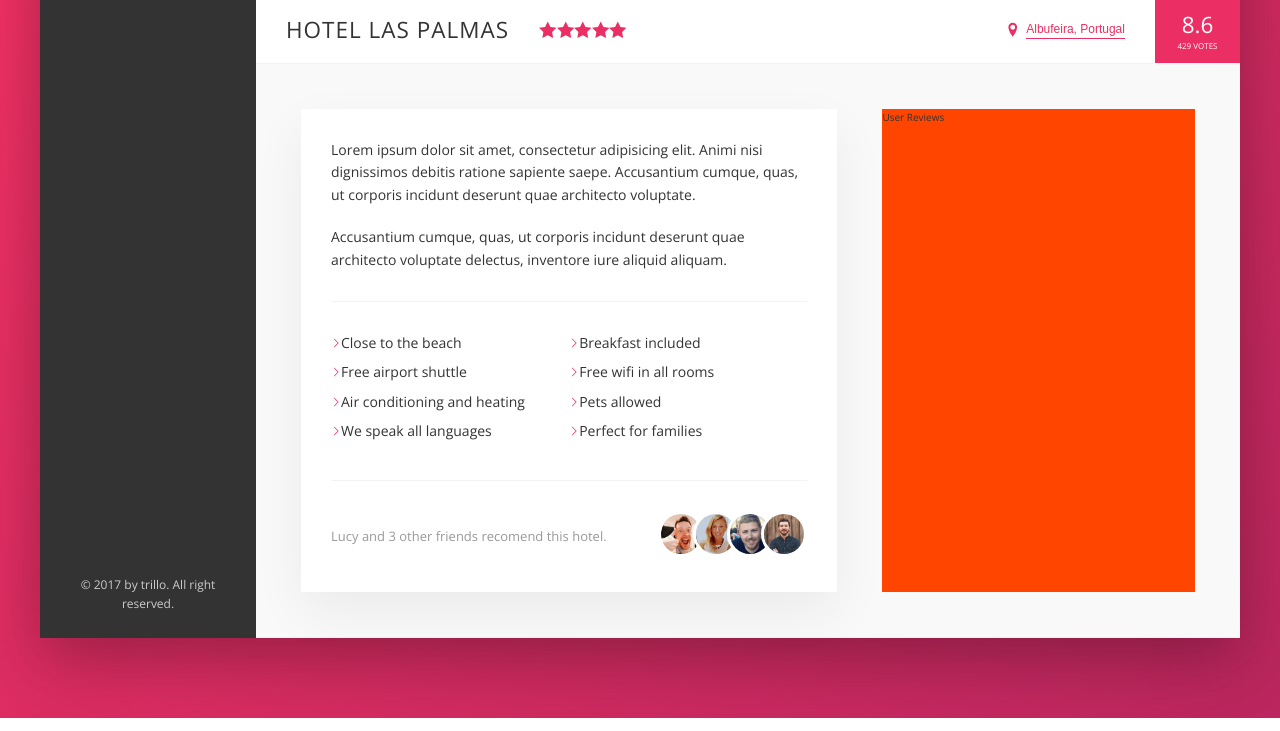
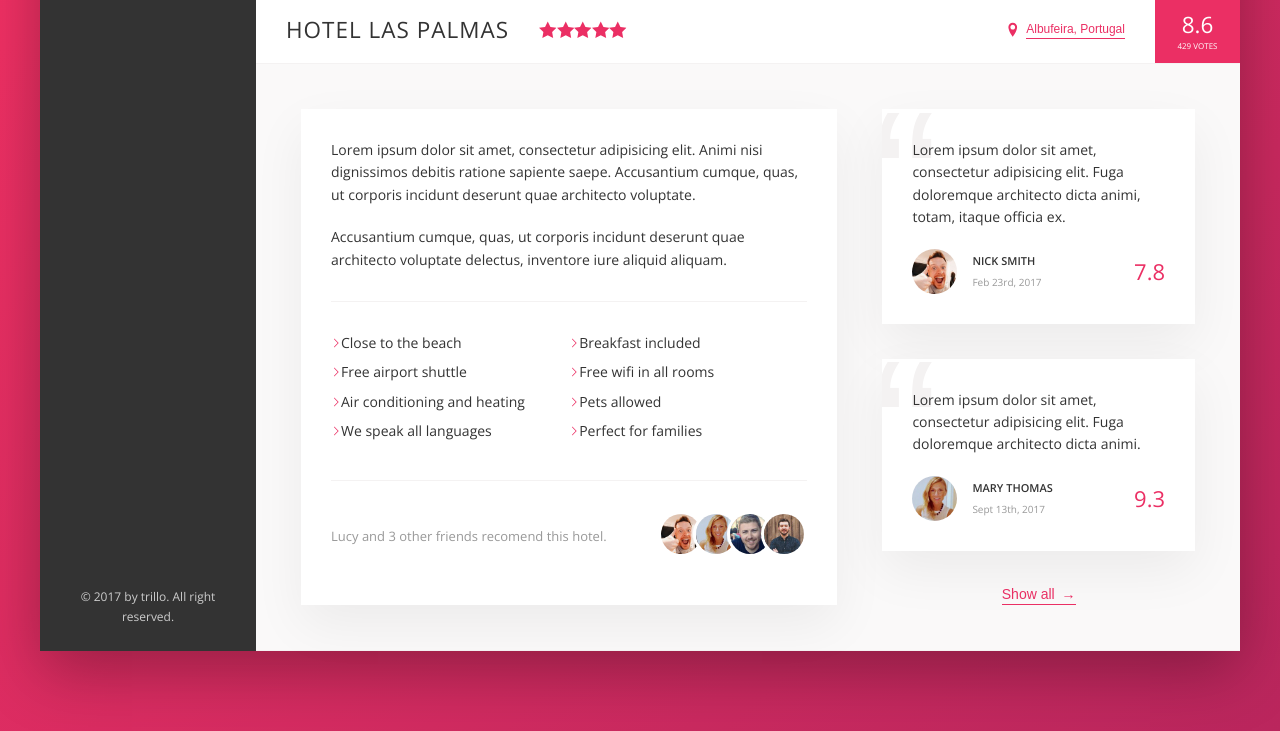
Before and after one commit to FlamingShali/Trillo-booking-app, a website: page index.html in a window 1280 px wide. Shown: the part 538-1269 px from the top of the page. Drawn offline with nearby package versions, Linux system fonts and the light colour scheme.

Commit message:
added user review section

```diff
--- a/index.html
+++ b/index.html
@@ -142,10 +142,13 @@
                 <div class="detail">
                     <div class="description">
                         <p class="paragraph">
-                            Lorem ipsum dolor sit amet, consectetur adipisicing elit. Animi nisi dignissimos debitis ratione sapiente saepe. Accusantium cumque, quas, ut corporis incidunt deserunt quae architecto voluptate.
+                            Lorem ipsum dolor sit amet, consectetur adipisicing elit. Animi nisi dignissimos debitis
+                            ratione sapiente saepe. Accusantium cumque, quas, ut corporis incidunt deserunt quae
+                            architecto voluptate.
                         </p>
                         <p class="paragraph">
-                            Accusantium cumque, quas, ut corporis incidunt deserunt quae architecto voluptate delectus, inventore iure aliquid aliquam.
+                            Accusantium cumque, quas, ut corporis incidunt deserunt quae architecto voluptate delectus,
+                            inventore iure aliquid aliquam.
                         </p>
                         <ul class="list">
                             <li class="list__item">Close to the beach</li>
@@ -172,7 +175,35 @@
                     </div>
 
                     <div class="user-reviews">
-                        User Reviews
+                        <figure class="review">
+                            <blockquote class="review__text">
+                                Lorem ipsum dolor sit amet, consectetur adipisicing elit. Fuga doloremque architecto
+                                dicta animi, totam, itaque officia ex.
+                            </blockquote>
+                            <figcaption class="review__user">
+                                <img src="img/user-1.jpg" alt="User 1" class="review__photo">
+                                <div class="review__user-box">
+                                    <p class="review__user-name">Nick Smith</p>
+                                    <p class="review__user-date">Feb 23rd, 2017</p>
+                                </div>
+                                <div class="review__rating">7.8</div>
+                            </figcaption>
+                        </figure>
+                        <figure class="review">
+                            <blockquote class="review__text">
+                                Lorem ipsum dolor sit amet, consectetur adipisicing elit. Fuga doloremque architecto dicta animi.
+                            </blockquote>
+                            <figcaption class="review__user">
+                                <img src="img/user-2.jpg" alt="User 2" class="review__photo">
+                                <div class="review__user-box">
+                                    <p class="review__user-name">Mary Thomas</p>
+                                    <p class="review__user-date">Sept 13th, 2017</p>
+                                </div>
+                                <div class="review__rating">9.3</div>
+                            </figcaption>
+                        </figure>
+
+                        <button class="btn-inline">Show all <span>&rarr;</span></button>
                     </div>
                 </div>
             </main>
--- a/sass/_components.scss
+++ b/sass/_components.scss
@@ -267,9 +267,19 @@
   cursor: pointer;
   transition: all 0.5s;
 
+  span{
+    margin-left: 3px;
+    transition: margin-left 0.2s;
+  }
+
   &:hover {
     color: var(--color-grey-dark-1);
+
+    span{
+      margin-left: 0.8rem;
+    }
   }
+
 
   &:focus {
     outline: none;
@@ -332,7 +342,7 @@
 
     background-color: var(--color-primary);
     -webkit-mask-image: url(../img/chevron-thin-right.svg);
-    -webkit-mask-size:cover;
+    -webkit-mask-size: cover;
     mask-image: url(../img/chevron-thin-right.svg);
     mask-size: cover;
   }
@@ -342,20 +352,19 @@
 /// recommend
 ///
 
-.recommend{
+.recommend {
   font-size: 1.3rem;
   color: var(--color-grey-dark-3);
 
   display: flex;
-align-items: center;
-  &__count{
-    margin-right:auto ;
+  align-items: center;
+  &__count {
+    margin-right: auto;
   }
-  &__friends{
-
+  &__friends {
   }
 
-  &__photo{
+  &__photo {
     box-sizing: content-box;
     height: 4rem;
     width: 4rem;
@@ -367,3 +376,68 @@ align-items: center;
     }
   }
 }
+
+//////Reviews
+///
+
+.review {
+  background-color: #fff;
+  box-shadow: var(--shadow-light);
+  padding: 3rem;
+  margin-bottom: 3.5rem;
+  position: relative;
+  overflow: hidden;
+
+  &__text {
+    margin-bottom: 2rem;
+    z-index: 10;
+    position: relative;
+  }
+
+  &__user {
+    display: flex;
+    align-items: center;
+
+  }
+
+  &__photo {
+    height: 4.5rem;
+    width: 4.5rem;
+    border-radius: 50%;
+    margin-right: 1.5rem;
+  }
+
+  &__user-box {
+    margin-right: auto;
+  }
+
+  &__user-name {
+    font-size: 1.1rem;
+    font-weight: 600;
+    text-transform: uppercase;
+    margin-bottom: 0.4rem;
+  }
+
+  &__user-date {
+    color: var(--color-grey-dark-3);
+    font-size: 1rem;
+  }
+
+  &__rating {
+    font-size: 2.2rem;
+    color: var(--color-primary);
+    font-weight: 300;
+  }
+
+  &::before{
+    content: "\201C";
+    position:absolute;
+    top: -2.75rem;
+    left: -1rem;
+    line-height: 1;
+    font-size: 20rem;
+    color: var(--color-grey-light-2);
+    font-family: sans-serif;
+    z-index: 1;
+  }
+}
--- a/sass/_layout.scss
+++ b/sass/_layout.scss
@@ -36,6 +36,7 @@
 }
 
 .detail {
+  font-size: 1.4rem;
   display: flex;
   padding: 4.5rem;
   background-color: var(--color-grey-light-1);
@@ -52,6 +53,9 @@
 }
 
 .user-reviews {
-  background-color: orangered;
   flex: 1;
+
+  display: flex;
+  flex-direction: column;
+  align-items: center;
 }
```
Also changed, not shown: css/style.css.
